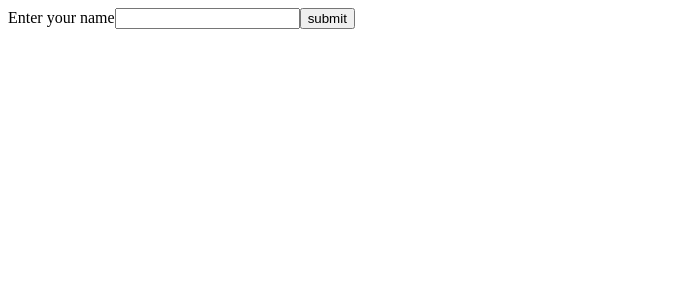
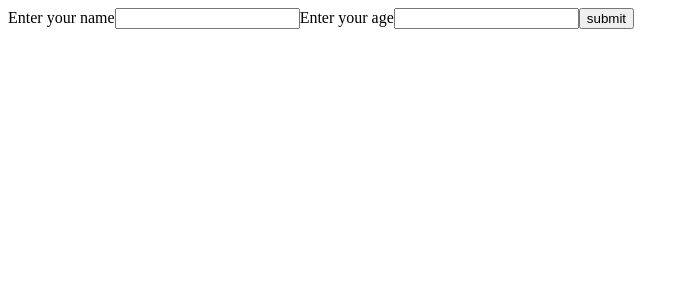
Before and after one commit to mansouriayoub/geeks_institute_bootcamp, a React (Vite) app in the folder week_7/day_3/Exercises_XP_Gold/: page / in a window 1280 px wide. Shown: the top 300 px of the page, without its empty margins (0-689 px from the left). Built offline with nearby package versions, Linux system fonts and the light colour scheme.

Commit message:
feat: refactor Forms component to manage user state as an object and add age input with validation

```diff
--- a/week_7/day_3/Exercises_XP_Gold/src/Components/Forms.jsx
+++ b/week_7/day_3/Exercises_XP_Gold/src/Components/Forms.jsx
@@ -1,25 +1,41 @@
 import { useState } from "react"
 
 const Forms =()=>{
-    const [username, setUsername] = useState('')
+    const [user, setUser] = useState({
+        name: '',
+        age: null,
+        errormessage: ''
+    })
 
-    const handleName =(e)=>{
-        setUsername(e.target.value)
+    const handleChange = (e) => {
+        // since e.target only has .name and .value, not .age. We only need the correct destructure:
+        const { name, value } = e.target;
+        setUser(prevUser => ({
+            ...prevUser,
+            [name]: value,
+            errormessage: name === 'age' && value && isNaN(value) ? 'Your age must be a number' : ''
+        }));
+
     }
 
     let header = '';
-    if(username) header = <h1>Hello {username} </h1>
+    if(user.name) header = <h1>Hello {user.name} {user.age} </h1>
 
     const mySubmitHandler =(e)=>{
         e.preventDefault()
-        alert(`You are submitting ${username}`)
+        alert(`You are submitting ${user.name}`)
     }
+
+
 
     return (
         <form  onSubmit={mySubmitHandler}>
             {header}
             <label htmlFor="name">Enter your name</label>
-            <input type="text" name="name" id="name" onChange={handleName} />
+            <input type="text" name="name" id="name" onChange={handleChange} />
+            <label htmlFor="age">Enter your age</label>
+            <input type="text" name="age" id="age" onChange={handleChange} />
+            <span>{user.errormessage}</span>
             <input type="submit" value="submit" />
         </form>
     )
```
